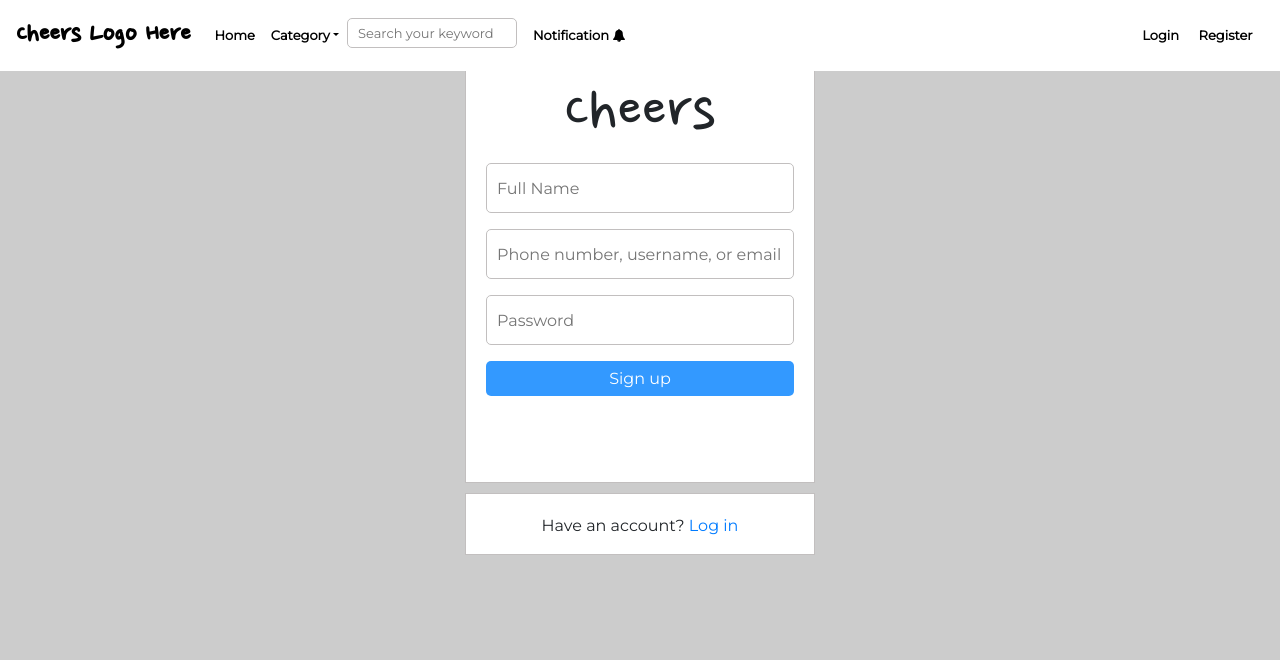
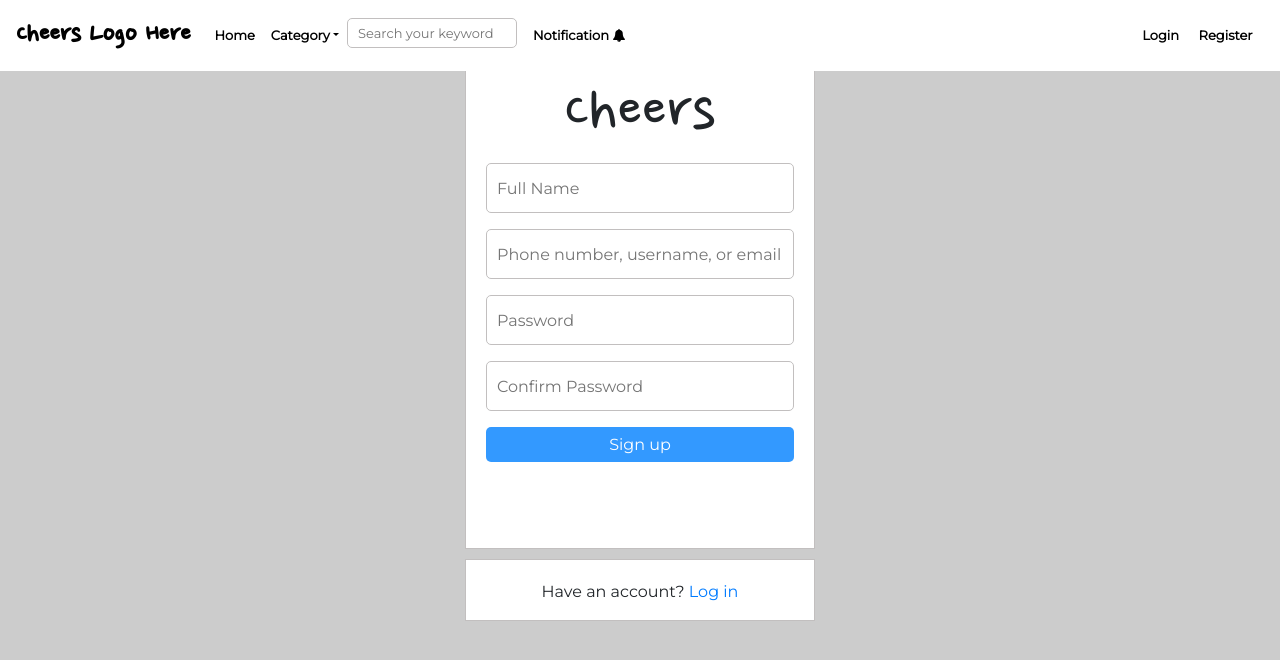
Before and after one commit to irabi01/blog_frontend, a React (Create React App) app: page /auth/register in a window 1280 px wide. Shown: the top 660 px of the page. Built offline with nearby package versions, Linux system fonts and the light colour scheme.

Commit message:
add confirm password field in register page

```diff
--- a/src/pages/Register.js
+++ b/src/pages/Register.js
@@ -21,6 +21,9 @@ export class Register extends Component {
                             <input type="password" name="password" id="password" placeholder="Password"/>
                         </div>
                         <div className="form-group">
+                            <input type="password" name="c_password" id="c_password" placeholder="Confirm Password"/>
+                        </div>
+                        <div className="form-group">
                             <button>Sign up</button>
                         </div>
                     </form>
```
Also changed, not shown: src/pages/ForgetPassword.js (added).
